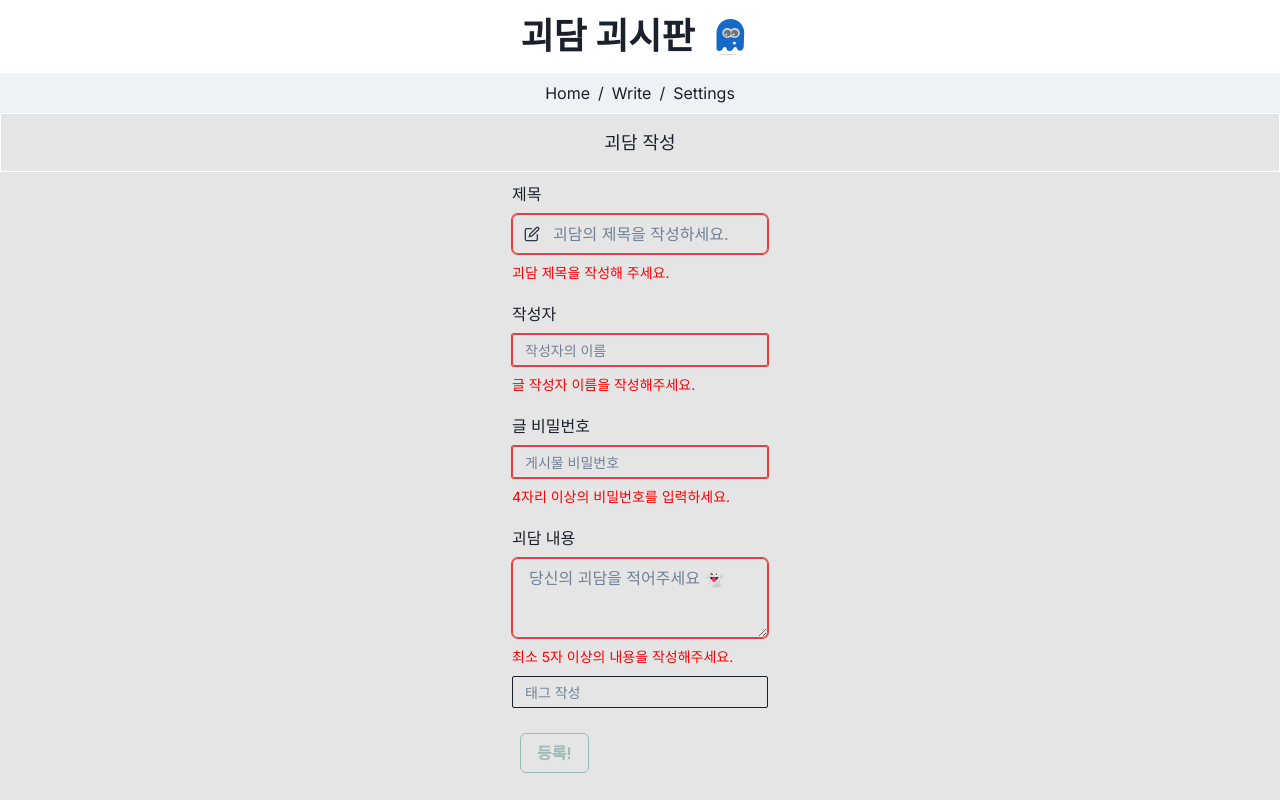
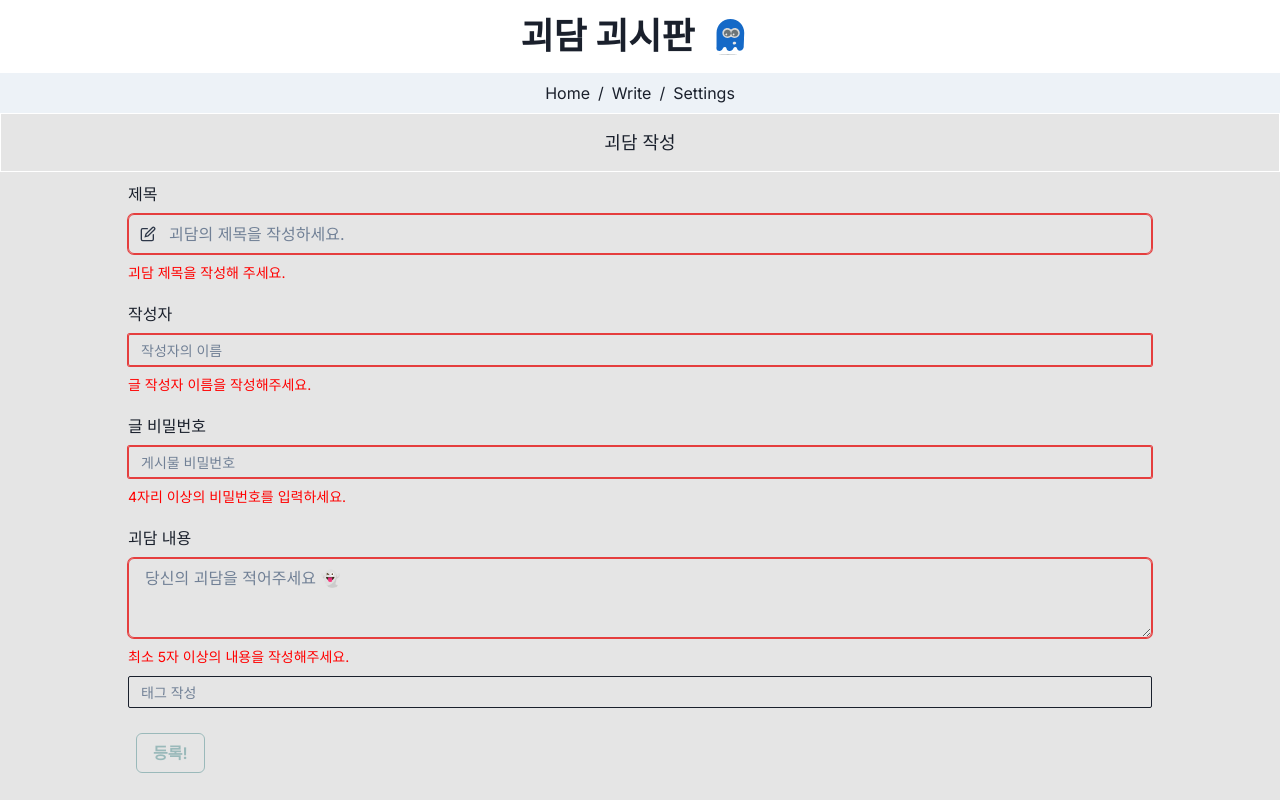
Before and after one commit to citron03/Ghost_Story_Board, a Next.js app in the folder client/: page /post in a window 1280 px wide. Built offline with nearby package versions, Linux system fonts and the light colour scheme.

Commit message:
post form 오수정 되돌림

```diff
--- a/client/components/PostForm.module.css
+++ b/client/components/PostForm.module.css
@@ -3,8 +3,7 @@
   flex-direction: column;
   margin: 0 auto;
   width: 100%;
-  max-width: 20vw;
-  min-width: 13vw;
+  max-width: 80vw;
 }
 
 .buttonGroup {
```
